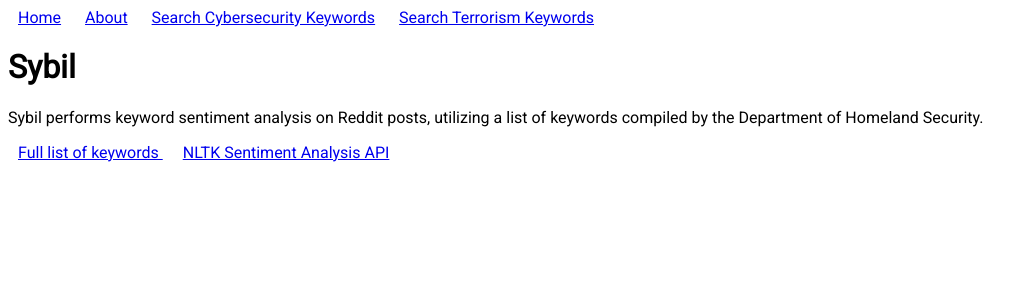
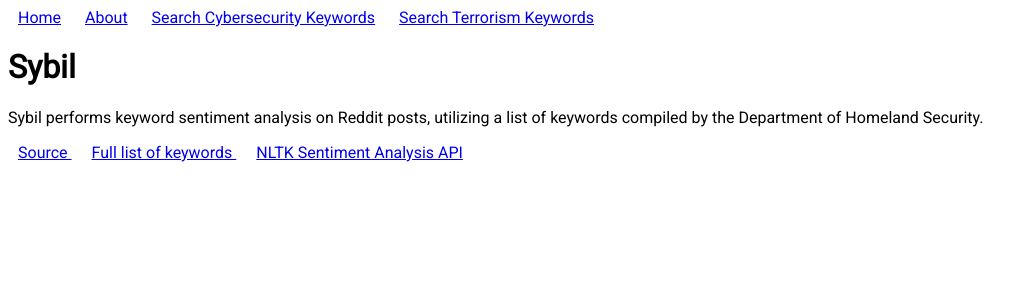
Before and after one commit to elainechan/sybil, a Flask app: page / in a window 1280 px wide. Shown: the top 300 px of the page, without its empty margins (0-1035 px from the left). Run offline with Flask 2, Linux system fonts and the light colour scheme.

Commit message:
Adds link to source code.

```diff
--- a/templates/home.html
+++ b/templates/home.html
@@ -17,6 +17,7 @@
     <p> Sybil performs keyword sentiment analysis on Reddit posts, utilizing a list of keywords compiled by the Department of Homeland Security. </p>
 
     <div class="links">
+      <a href="https://github.com/elainechan/sybil">Source </a>
       <a href="https://gist.github.com/jm3/2815378"> Full list of keywords </a>
       <a href="http://text-processing.com/docs/sentiment.html">NLTK Sentiment Analysis API</a>
     </div>
```
